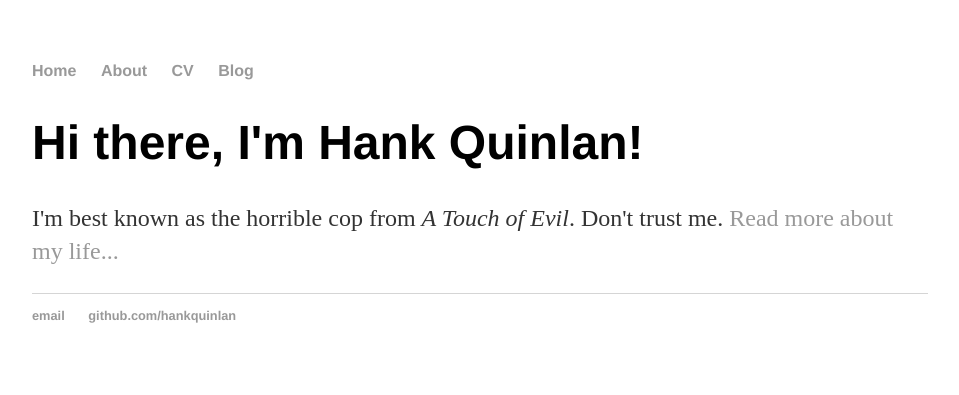
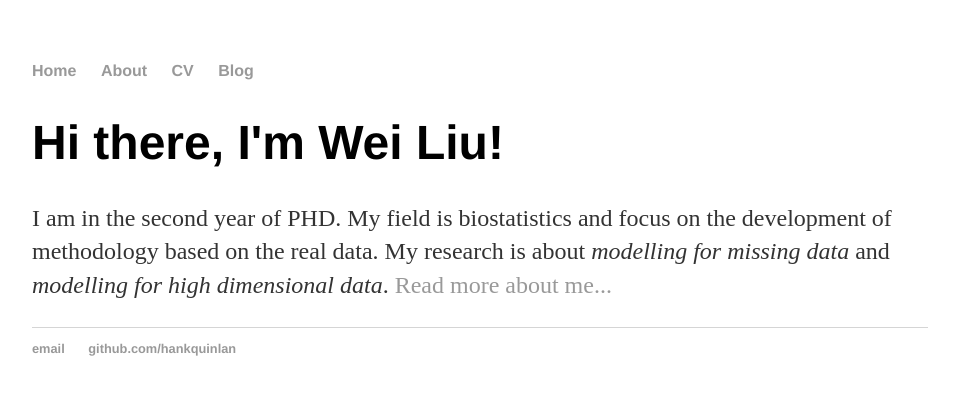
Before and after one commit to feiyoung/feiyoung.github.io, a Jekyll site: the page built from index.html, in a window 1280 px wide. Shown: the top 395 px of the page, without its empty margins (160-1119 px from the left). Built offline with Jekyll 4.4.1, drawn with Linux system fonts in a browser that asks for light colours.

Commit message:
'update'

```diff
--- a/index.html
+++ b/index.html
@@ -1,9 +1,9 @@
 ---
 layout: default
-title: Hank Quinlan, Horrible Cop
+title: Wei Liu, feiyoung
 ---
 
 		<div class="blurb">
-			<h1>Hi there, I'm Hank Quinlan!</h1>
-			<p>I'm best known as the horrible cop from <em>A Touch of Evil</em>. Don't trust me. <a href="/about">Read more about my life...</a></p>
+			<h1>Hi there, I'm Wei Liu!</h1>
+			<p>I am in the second year of PHD. My field is biostatistics and focus on the development of methodology based on the real data. My research is about <em>modelling for missing data </em>and <em>modelling for high dimensional data</em>.  <a href="/about">Read more about me...</a></p>
 		</div>
```
